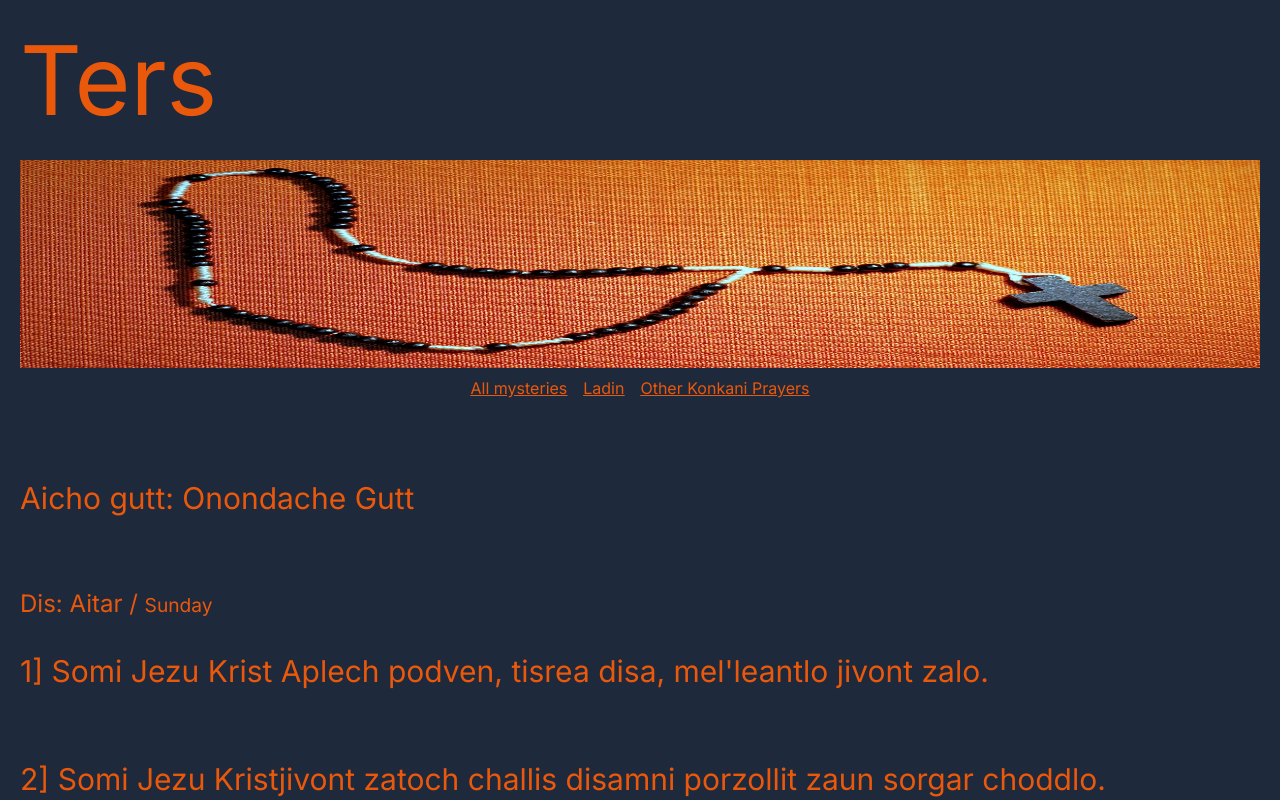
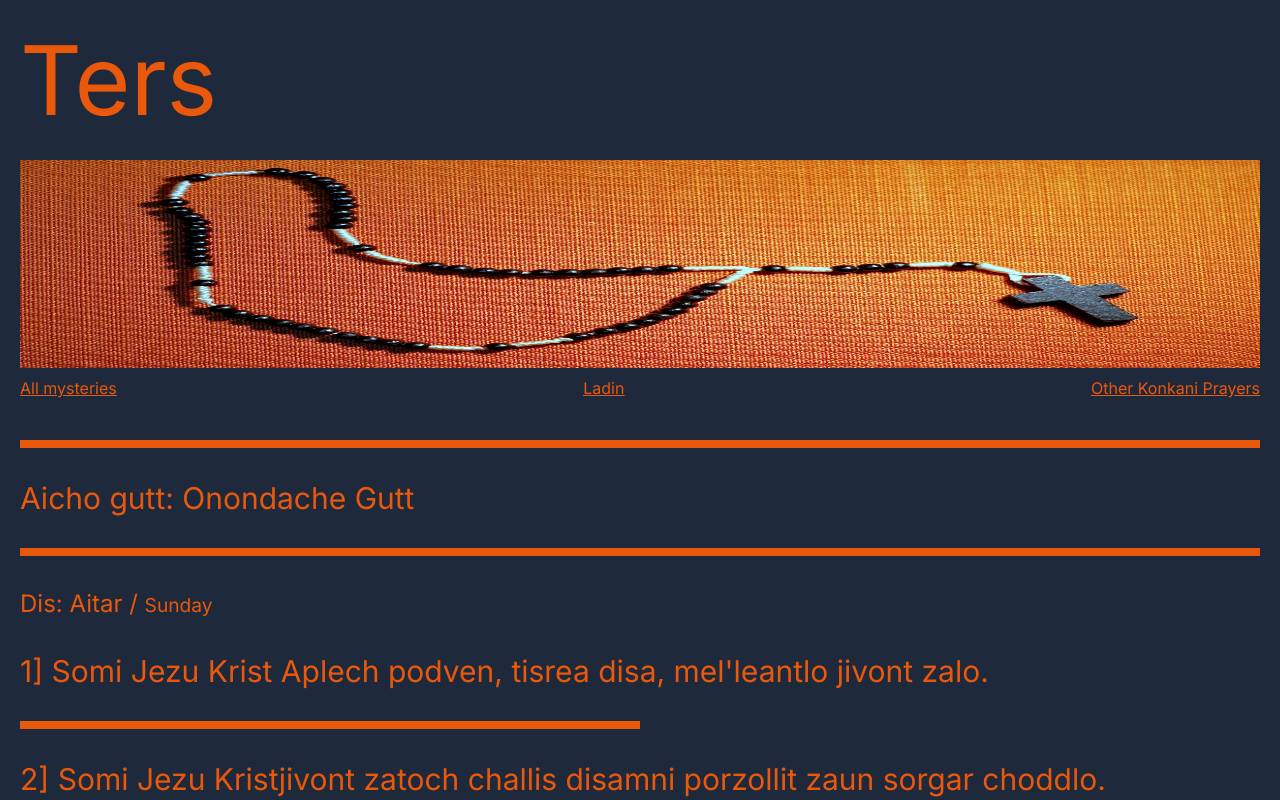
Before and after one commit to Joshuajrodrigues/ters, a Next.js app: page / in a window 1280 px wide. Shown: the top 800 px of the page. Built offline with nearby package versions, Linux system fonts and the light colour scheme.

Commit message:
css redesign

```diff
--- a/app/components/todaysMystery.tsx
+++ b/app/components/todaysMystery.tsx
@@ -1,29 +1,26 @@
-import { RosaryOfTheDay } from "../types"
+import { RosaryOfTheDay } from "../types";
 
-import { getDay, mapDayToKonkani } from "../util"
+import { getDay, mapDayToKonkani } from "../util";
 
-
-
-
-export const TodaysMystery=({gutt}:{gutt:RosaryOfTheDay[]})=>{
-    let data = gutt[0]
-    return(
+export const TodaysMystery = ({ gutt }: { gutt: RosaryOfTheDay[] }) => {
+  let data = gutt[0];
+  return (
+    <>
+      <div className=" bg-orange-600  h-2 my-8"></div>
+      <h2 className=" text-3xl mt-8">Aicho gutt: {data.title}</h2>
+      <div className=" bg-orange-600 h-2 my-8"></div>
+      <h3 className="mt-8 text-2xl ">
+        Dis: {mapDayToKonkani[getDay().toLowerCase()]} /{" "}
+        <small> {getDay()}</small>
+      </h3>
+      {data.mysteries.map((item, index) => (
         <>
-            <div className=" text-orange-600  h-2 my-8" ></div>
-        <h2 className=" text-3xl mt-8">Aicho gutt: {data.title}</h2>
-        <div className=" text-orange-600 h-2 my-8" ></div>
-        <h3 className="mt-8 text-2xl ">Dis: {mapDayToKonkani[getDay().toLowerCase()]} / <small> {getDay()}</small></h3>
-        {
-            data.mysteries.map((item,index)=>(
-                <>
-                <h4 key={item.title} className="text-3xl my-8">
-                    {`${index+1}] ${item.title}`}
-                </h4>
-                <div className=" text-orange-600  h-2 my-8 w-1/2" ></div>
-                </>
-            ))
-        }
-
+          <h4 key={item.title} className="text-3xl my-8">
+            {`${index + 1}] ${item.title}`}
+          </h4>
+          <div className=" bg-orange-600  h-2 my-8 w-1/2"></div>
         </>
-    )
-}
+      ))}
+    </>
+  );
+};
--- a/app/page.tsx
+++ b/app/page.tsx
@@ -26,14 +26,14 @@ export default async function Home() {
 
         <Image src={heroImage} className="w-full h-52" alt="Rosary" />
         <nav>
-          <ul className="flex justify-center items-baseline">
-          <li className="m-2 underline">
+          <ul className="flex mb-8 p-0 mx-0 justify-between items-center">
+          <li className="my-2 underline">
               <a href="">All mysteries</a>
             </li>
-          <li className="m-2 underline">
+          <li className="my-2 underline">
               <a href="">Ladin</a>
             </li>
-            <li className="m-2 underline">
+            <li className="my-2 underline">
               <a href="">Other Konkani Prayers</a>
             </li>
           </ul>
```
